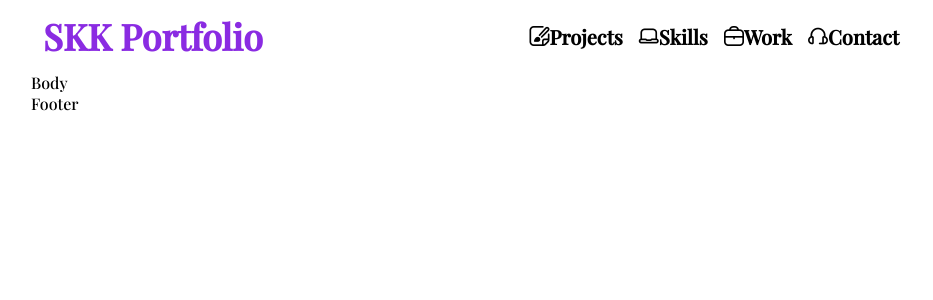
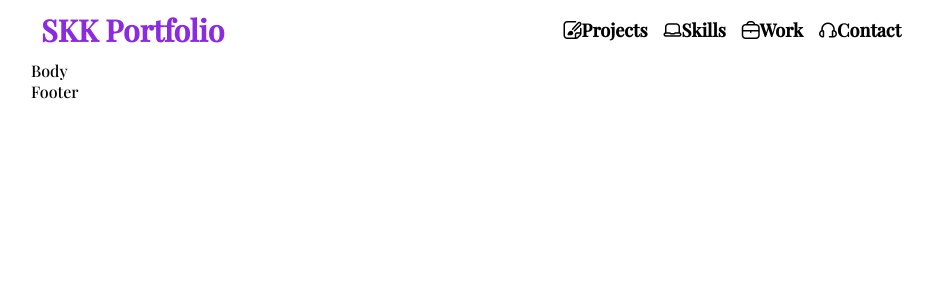
Before and after one commit to SarahKubik/SKKfolio, a React (Create React App) app: page / in a window 1280 px wide. Shown: the top 300 px of the page, without its empty margins (161-1094 px from the left). Built offline with nearby package versions, Linux system fonts and the light colour scheme.

Commit message:
edit styling of menu and logo

```diff
--- a/src/components/header/header.css
+++ b/src/components/header/header.css
@@ -2,7 +2,7 @@
     display: flex;
     justify-content: space-between;
     flex: 1;
-    padding: 12px;
+    padding: 10px;
     position: relative;
     align-items: center;
 }
@@ -27,9 +27,9 @@
 
 .logo{
     display: flex;
-    font-size: 36px;
+    font-size: 30px;
     color: blueviolet;
-    font-weight: 800;
+    font-weight: 600;
 
 }
 
@@ -41,6 +41,6 @@
         display: none;
     }
     .logo{
-        font-size: 24px;
+        font-size: 25px;
     }
 }
--- a/src/components/header/index.js
+++ b/src/components/header/index.js
@@ -1,22 +1,22 @@
-import React, {useState} from 'react';
-import './header.css';
-import Web from './web/index';
-import Mobile from './mobile/index';
+import React, { useState } from "react";
+import "./header.css";
+import Web from "./web/index";
+import Mobile from "./mobile/index";
 
 function Header() {
   const [isOpen, setIsOpen] = useState(false);
   return (
-     <div className='header'>
-        <div className='logo'> SKK Portfolio</div>
-        <div className='menu'>
-            <div className='web-menu'>
-            <Web/>
+    <div className="header">
+      <div className="logo"> SKK Portfolio</div>
+      <div className="menu">
+        <div className="web-menu">
+          <Web />
         </div>
-            <div className='mobile-menu'>
-            <div onCLick={() => setIsOpen(!isOpen)}>
-            <i class="fi fi-rr-apps nenu icon"></i>
+        <div className="mobile-menu">
+          <div onClick={() => setIsOpen(!isOpen)}>
+            <i class="fi fi-rr-apps menu icon"></i>
           </div>
-            {isOpen && <Mobile isOpen={isOpen} setIsOpen={setIsOpen}/>}
+          {isOpen && <Mobile isOpen={isOpen} setIsOpen={setIsOpen} />}
         </div>
       </div>
     </div>
--- a/src/components/header/mobile/index.js
+++ b/src/components/header/mobile/index.js
@@ -4,10 +4,8 @@ import "./mobile.css";
 function Mobile({ isOpen, setIsOpen }) {
   return (
     <div className="mobile">
-      <div className="close-icon" onClick={() => setIsOpen(!isOpen)}>
-        <i class="fi fi-sr-cross-circle"></i>
-      </div>
-      {/* "mobile-options" is parent container */}
+          <div className="close-icon" onClick = {() => setIsOpen(!isOpen)}>
+          <i class="fi-rr-cross-circle"></i>
       <div className="mobile-options">
               <div className="mobile-option">
                   <a href="#project">
@@ -31,6 +29,7 @@ function Mobile({ isOpen, setIsOpen }) {
               </div>
           </div>
           </div>
+    </div>
   );
 }
 
--- a/src/components/header/mobile/mobile.css
+++ b/src/components/header/mobile/mobile.css
@@ -1,27 +1,27 @@
 .mobile {
     background-color: white;
     height: 100vh;
-    width: 600vw;
+    width: 60vw;
     position: absolute;
     right: 0px;
     top: -6px;
-    padding: 18px 12px;
+    padding: 16px 8px;
     display: flex;
     flex-direction: column;
 }
 .close-icon {
     display: flex;
     justify-content: flex-end;
-    font-size: 24px;
+    font-size: 12px;
 }
 .mobile-options {
     display: flex;
     flex-direction: column;
-    width: 100%;
-    padding-top: 24px;
+    width: 80%;
+    padding-top: 40px;
     justify-content: center;
     align-items: center;
-    height: 100%;
+    height: 300%;
 }
 .mobile-option {
     font-size: 24px;
--- a/src/components/header/web/web.css
+++ b/src/components/header/web/web.css
@@ -4,7 +4,7 @@
     align-items: center;
 }
 .web-option {
-    font-size: 20px;
+    font-size: 18px;
     margin-right: 16px;
     font-weight: 600;
 }
@@ -18,7 +18,7 @@
 .option-icon {
     display:flex;
     align-items: center;
-    margin-right: 4px;
+    margin-right: 2px;
 }
 .web-option :last-child {
     margin-right: 0px;
```
Also changed, not shown: src/components/body/body.css (added). Lines whose indentation alone changed are shown as unchanged.
